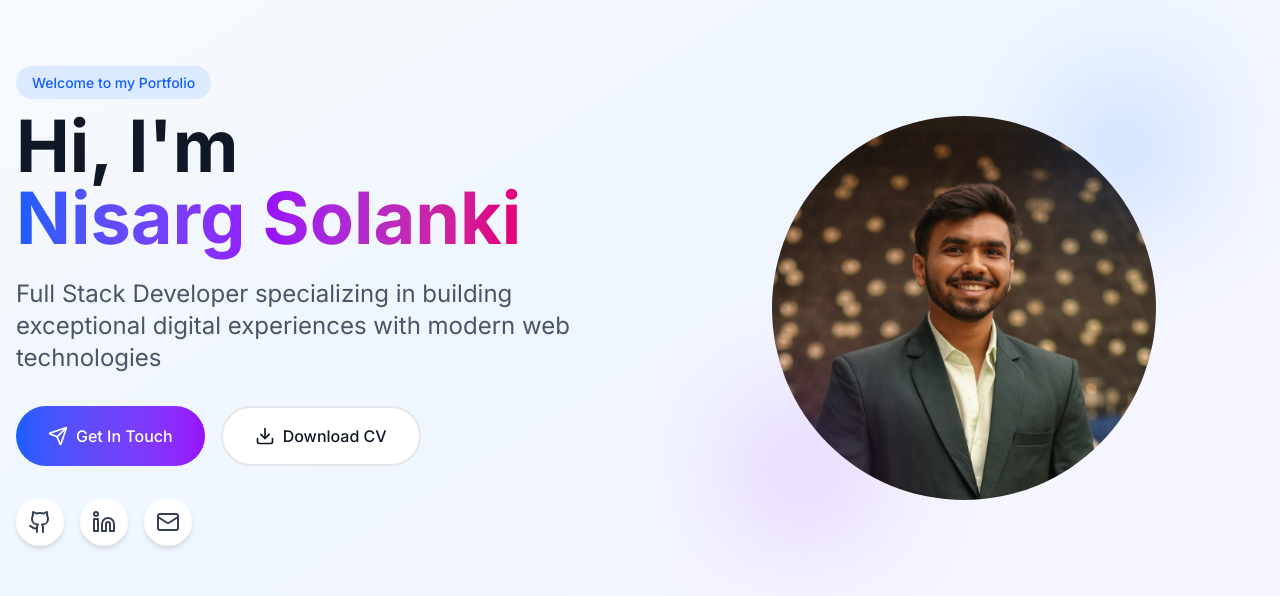
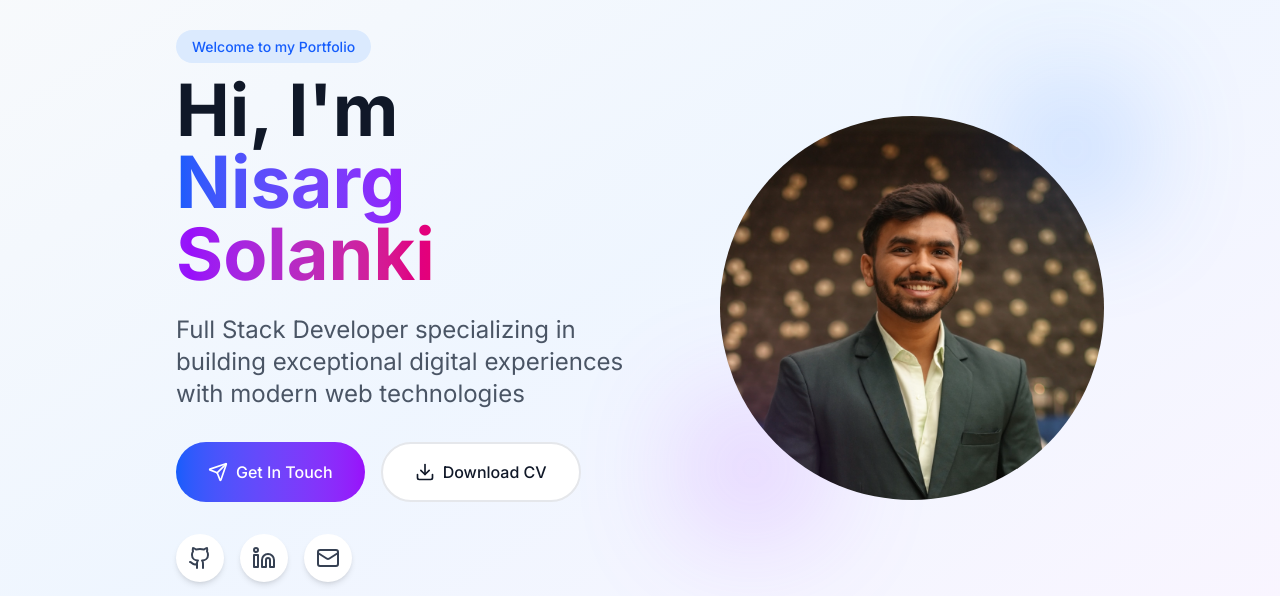
Before and after one commit to Nisarg-Solanki/Portfolio, a Next.js app: page / in a window 1280 px wide. Shown: the part 132-728 px from the top of the page. Built offline with nearby package versions, Linux system fonts and the light colour scheme; no server answers.

Commit message:
change resume

```diff
--- a/components/sections/Hero.tsx
+++ b/components/sections/Hero.tsx
@@ -9,7 +9,7 @@ export const Hero: React.FC = () => {
       id="home"
       className="min-h-screen flex items-center justify-center bg-linear-to-br from-gray-50 via-blue-50 to-purple-50 dark:from-gray-900 dark:via-gray-800 dark:to-gray-900 pt-20"
     >
-      <div className="container mx-auto px-4">
+      <div className="container lg:max-w-[75%] mx-auto px-4">
         <div className="flex flex-col lg:flex-row items-center justify-between gap-12">
           <div className="flex-1 text-center lg:text-left">
             <div className="inline-block mb-4">
@@ -69,7 +69,7 @@ export const Hero: React.FC = () => {
               </Link>
             </div>
           </div>
-          <div className="flex-1 flex justify-center">
+          <div className="max-md:flex-1 max-lg:pb-10 flex justify-center">
             <div className="relative">
               {PERSONAL_INFO?.avatar?.startsWith("/") ? (
                 <Image
```
Also changed, not shown: 1 other file (tests, documents, lock files or other folders).
